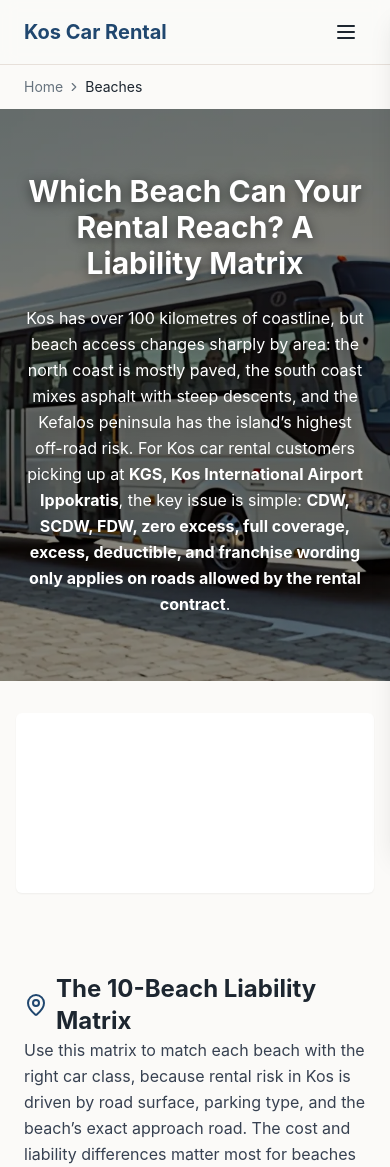
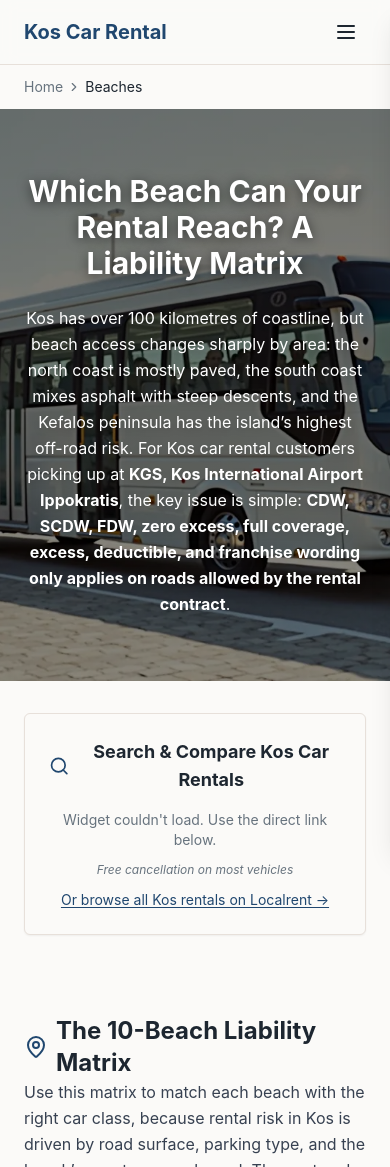
Before and after one commit to LeadGate/kos-car-rental, a React (Vite) app: page /kos-beaches-by-car in a window 390 px wide. Shown: the top 1167 px of the page. Built offline with nearby package versions, Linux system fonts and the light colour scheme; the HTML template or start-up script is replaced by a standard one.

Commit message:
fix(widget): mobile resilience pattern (idle-defer + fallback link + omit empty city)
Per memory feedback_widget_mobile_resilience.md (2026-05-08 fleet-wide patch)

```diff
--- a/index.html
+++ b/index.html
@@ -2,6 +2,8 @@
 <html lang="en">
   <head>
     <meta charset="UTF-8" />
+    <link rel="preconnect" href="https://tpembd.com" />
+    <link rel="preconnect" href="https://static.localrent.com" />
     <link rel="icon" type="image/svg+xml" href="/favicon.svg" />
     <link rel="icon" type="image/png" sizes="32x32" href="/favicon-32.png" />
     <link rel="icon" type="image/png" sizes="16x16" href="/favicon-16.png" />
--- a/src/components/AffiliateWidget.tsx
+++ b/src/components/AffiliateWidget.tsx
@@ -1,31 +1,88 @@
-import { useEffect, useRef } from "react";
+import { useEffect, useRef, useState } from "react";
+import { Search } from "lucide-react";
 
-// Localrent affiliate widget for Kos car rental (kos-car-rental.com).
-// country=18 (Greece), city=334621 (Kos island). Verified via widget API 2026-04-22.
-// Kos International Airport id = 549047 (also catalog-confirmed).
+// Mobile-resilience pattern (memory: feedback_widget_mobile_resilience.md, 2026-05-08)
+// - requestIdleCallback defer (LCP/CLS budget)
+// - omit `&city=` when target city is not in Localrent widget API catalog
+//   (empty value → mobile picker; affiliate dashboard sample omits the key)
+// - visible fallback link to www.localrent.com for Telegram WebView / Safari ITP
+//   environments that block tpembd.com
+// - 8s descendant-count failure detector (widget renders via <div>+<a> only,
+//   so iframe/input/button/form selectors do NOT work)
+const WIDGET_SRC =
+  "https://tpembd.com/content?trs=517071&shmarker=713621.kos-car-rental&country=18&city=334621&lang=en&width=100&background=transparent&logo=false&header=false&gearbox=false&cars=false&border=false&footer=false&campaign_id=87&promo_id=4322";
+
+const FALLBACK_URL = "https://www.localrent.com/en/greece/kos/?marker=713621.kos";
+const FALLBACK_LABEL = "Or browse all Kos rentals on Localrent →";
+
 const AffiliateWidget = () => {
   const containerRef = useRef<HTMLDivElement>(null);
-  const injectedRef = useRef(false);
+  const [scriptFailed, setScriptFailed] = useState(false);
 
   useEffect(() => {
-    if (!containerRef.current || injectedRef.current) return;
-    injectedRef.current = true;
+    if (typeof window === "undefined") return;
+    const node = containerRef.current;
+    if (!node) return;
+    if (node.querySelector("script")) return;
 
+    const load = () => {
+      if (!containerRef.current) return;
       const script = document.createElement("script");
       script.async = true;
+      script.src = WIDGET_SRC;
       script.charset = "utf-8";
-    script.src =
-      "https://tpembd.com/content?trs=517071&shmarker=713621.kos-car-rental&country=18&city=334621&lang=en&width=100&background=transparent&logo=false&header=false&gearbox=false&cars=false&border=false&footer=false&campaign_id=87&promo_id=4322";
+      script.onerror = () => setScriptFailed(true);
       containerRef.current.appendChild(script);
+      window.setTimeout(() => {
+        if (!containerRef.current) return;
+        if (containerRef.current.querySelectorAll("*").length < 6) {
+          setScriptFailed(true);
+        }
+      }, 8000);
+    };
+
+    const w = window as Window & {
+      requestIdleCallback?: (cb: () => void, opts?: { timeout: number }) => number;
+    };
+    if (typeof w.requestIdleCallback === "function") {
+      w.requestIdleCallback(load, { timeout: 2000 });
+    } else {
+      window.setTimeout(load, 1500);
+    }
   }, []);
 
   return (
-    <section className="container mx-auto max-w-5xl px-4 py-8" id="compare-cars">
+    <section className="py-8" id="compare-cars">
+      <div className="container max-w-3xl mx-auto">
+        <div className="bg-background rounded-lg p-6 text-center border border-border shadow-sm">
+          <div className="flex items-center justify-center gap-3 mb-3">
+            <Search className="text-primary" size={24} />
+            <h3 className="text-lg font-bold m-0">Search &amp; Compare Kos Car Rentals</h3>
+          </div>
           <div
             ref={containerRef}
-        className="rounded-lg bg-card shadow-sm p-2"
-        style={{ minHeight: 180 }}
+            className="my-4 rounded-lg max-w-3xl mx-auto overflow-visible"
           />
+          {scriptFailed && (
+            <p className="text-muted-foreground text-sm mb-2">
+              Widget couldn't load. Use the direct link below.
+            </p>
+          )}
+          <p className="text-muted-foreground text-xs italic mt-3">
+            Free cancellation on most vehicles
+          </p>
+          <p className="text-sm mt-3">
+            <a
+              href={FALLBACK_URL}
+              target="_blank"
+              rel="noopener nofollow sponsored"
+              className="text-primary underline underline-offset-2 hover:no-underline"
+            >
+              {FALLBACK_LABEL}
+            </a>
+          </p>
+        </div>
+      </div>
     </section>
   );
 };
```
Lines whose indentation alone changed are shown as unchanged.
